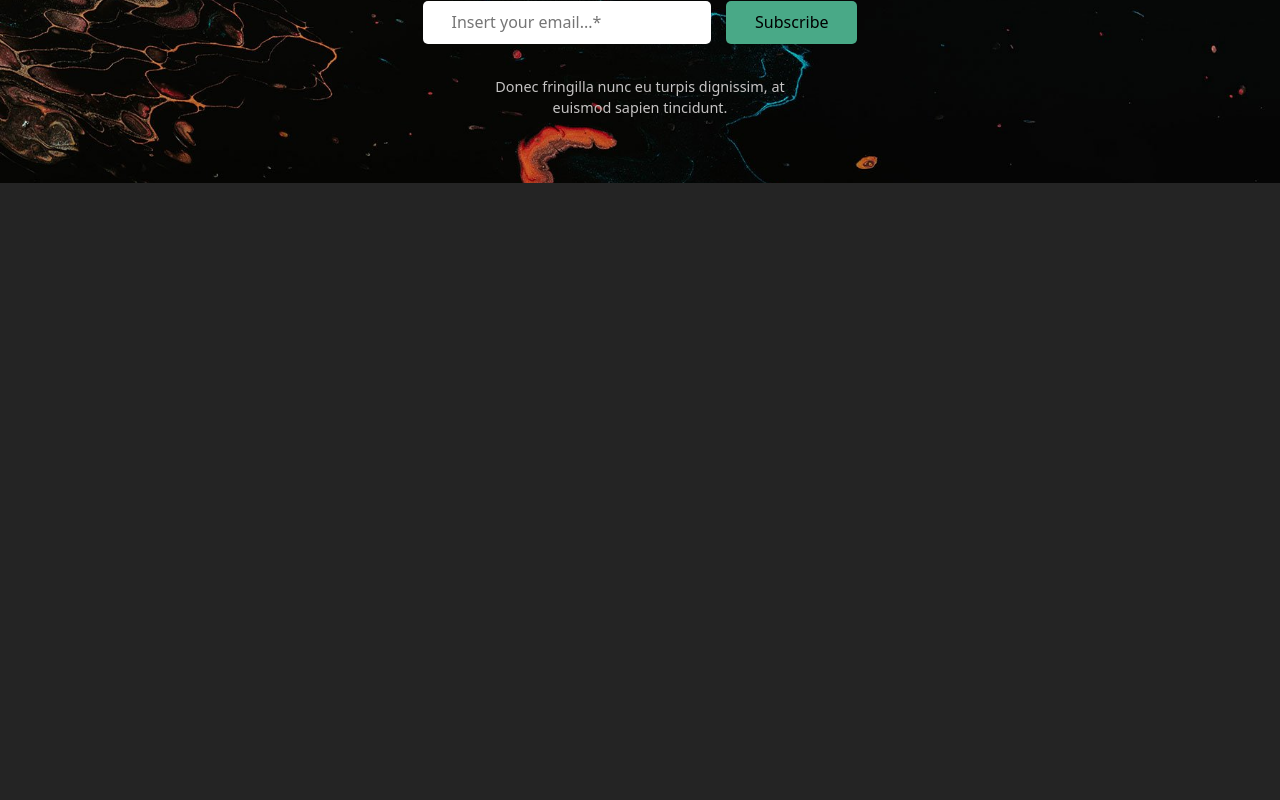
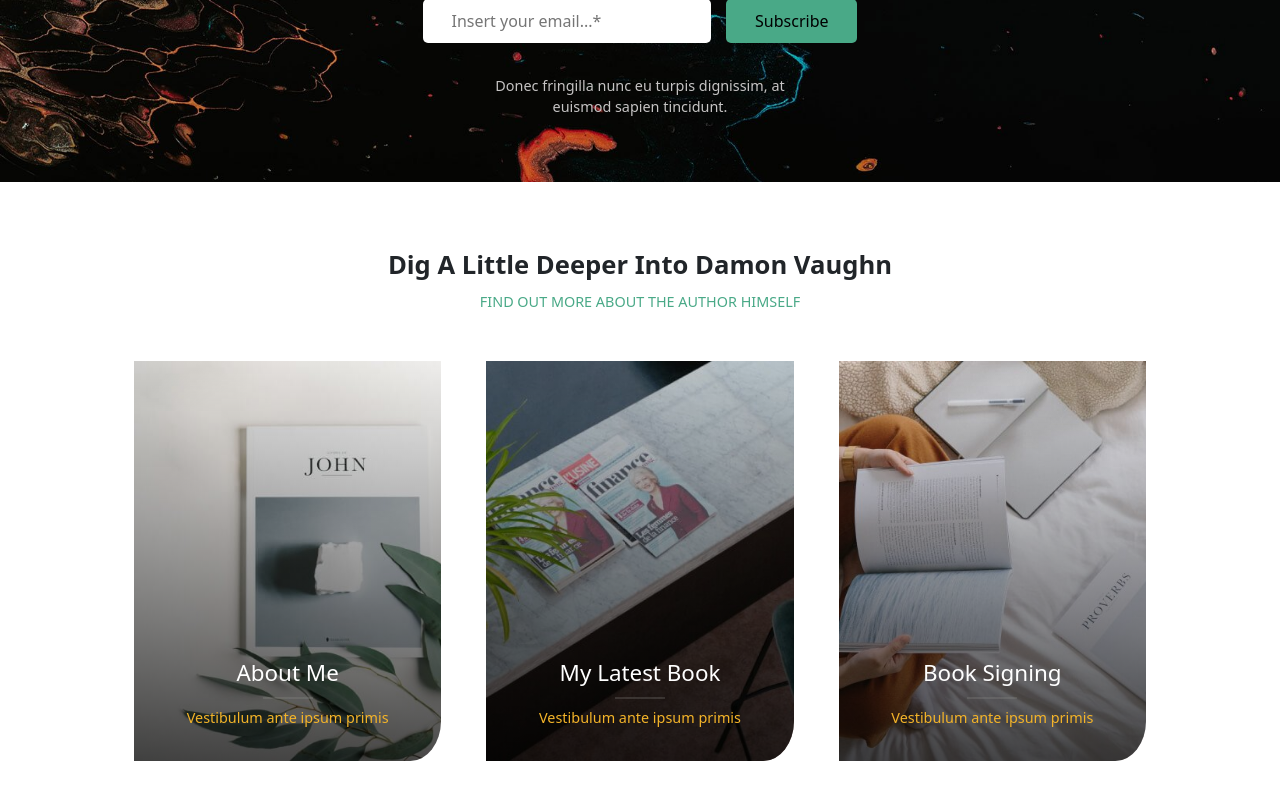
Before and after one commit to giovannimariaciclosi/proj-html-vuejs, a Vue app: page / in a window 1280 px wide. Shown: the part 3639-4439 px from the top of the page. Before the commit the page ends 3822 px from the top, so only its background shows below. Built offline with nearby package versions, Linux system fonts and the light colour scheme; a web font is replaced by a local one.

Commit message:
fear: more about the author section completed

```diff
--- a/src/App.vue
+++ b/src/App.vue
@@ -6,6 +6,7 @@ import Audiobook from './components/Audiobook.vue';
 import Testimonials from './components/Testimonials.vue';
 import UpcomingEvents from './components/UpcomingEvents.vue';
 import Newsletter from './components/Newsletter.vue';
+import MoreAboutAuthor from './components/MoreAboutAuthor.vue';
 
 export default {
   data() {
@@ -20,7 +21,8 @@ export default {
     Audiobook,
     Testimonials,
     UpcomingEvents,
-    Newsletter
+    Newsletter,
+    MoreAboutAuthor
   },
 }
 
@@ -34,6 +36,7 @@ export default {
   <Testimonials></Testimonials>
   <UpcomingEvents></UpcomingEvents>
   <Newsletter></Newsletter>
+  <MoreAboutAuthor></MoreAboutAuthor>
 </template>
 
 <style lang="scss" scoped></style>
--- /dev/null
+++ b/src/components/MoreAboutAuthor.vue
@@ -0,0 +1,117 @@
+<script>
+export default {
+  name: "MoreAboutAuthor",
+  data() {
+    return {
+      cards: [
+        {
+          image: "box-1.jpg",
+          title: "About Me",
+          text: "Vestibulum ante ipsum primis",
+        },
+        {
+          image: "box-4.jpg",
+          title: "My Latest Book",
+          text: "Vestibulum ante ipsum primis",
+        },
+        {
+          image: "box-3.jpg",
+          title: "Book Signing",
+          text: "Vestibulum ante ipsum primis",
+        },
+      ],
+    };
+  },
+}
+</script>
+<template>
+  <div class="container">
+    <div class="title">Dig A Little Deeper Into Damon Vaughn</div>
+    <div class="subtitle">FIND OUT MORE ABOUT THE AUTHOR HIMSELF</div>
+    <div class="cards-container">
+      <div v-for="card in cards" class="cards">
+        <div class="background"></div>
+        <img :src="'../../public/img/' + card.image" :alt="card.title">
+        <div class="card-inner">
+          <div class="card-title">{{ card.title }}</div>
+          <hr class="card-divisor">
+          <div class="card-text">{{ card.text }}</div>
+        </div>
+      </div>
+    </div>
+  </div>
+</template>
+
+<style lang="scss" scoped>
+.container {
+  padding: 4em;
+  text-align: center;
+
+  .title {
+    font-size: 1.6em;
+    font-weight: bold;
+  }
+
+  .subtitle {
+    padding-top: 0.5em;
+    color: #49a987;
+    font-size: 0.9em;
+    font-weight: 500;
+  }
+
+  .cards-container {
+    display: flex;
+    flex-flow: row wrap;
+    justify-content: space-between;
+    gap: 30px;
+
+    padding-top: 3em;
+
+    .cards {
+      width: calc(100% / 3 - 30px);
+      height: 400px;
+
+      position: relative;
+      overflow: hidden;
+      border-bottom-right-radius: 10%;
+
+      .background {
+        height: 100%;
+        width: 100%;
+        background: linear-gradient(to bottom, rgba(0, 0, 0, 0), rgba(0, 0, 0, .7));
+
+        position: absolute;
+
+      }
+
+      img {
+        height: 100%;
+      }
+
+      .card-inner {
+        position: absolute;
+        bottom: 2em;
+        left: 0;
+        right: 0;
+
+        .card-title {
+          color: white;
+          font-size: 1.4em;
+          font-weight: 500;
+        }
+
+        .card-divisor {
+          width: 50px;
+          border: 1px solid #8f8e8d;
+          margin: .5em auto;
+        }
+
+        .card-text {
+          color: #f4b429;
+          font-size: .9em;
+        }
+      }
+    }
+  }
+}
+</style>
--- a/src/components/Newsletter.vue
+++ b/src/components/Newsletter.vue
@@ -42,7 +42,8 @@ export default {
     .subtitle {
       padding-top: 1em;
       color: #f4b429;
-      font-size: 1em;
+      font-size: .9em;
+      font-weight: 500;
     }
 
     .input-container {
--- a/src/components/UpcomingEvents.vue
+++ b/src/components/UpcomingEvents.vue
@@ -68,10 +68,11 @@ export default {
       display: flex;
       flex-flow: row wrap;
       justify-content: space-between;
-      gap: 20px;
+      gap: 30px;
 
       .card {
-        width: calc(100% / 3 - 20px * 2);
+        width: calc(100% / 3 - 30px);
+        border: transparent;
 
         display: flex;
         flex-direction: column;
```
